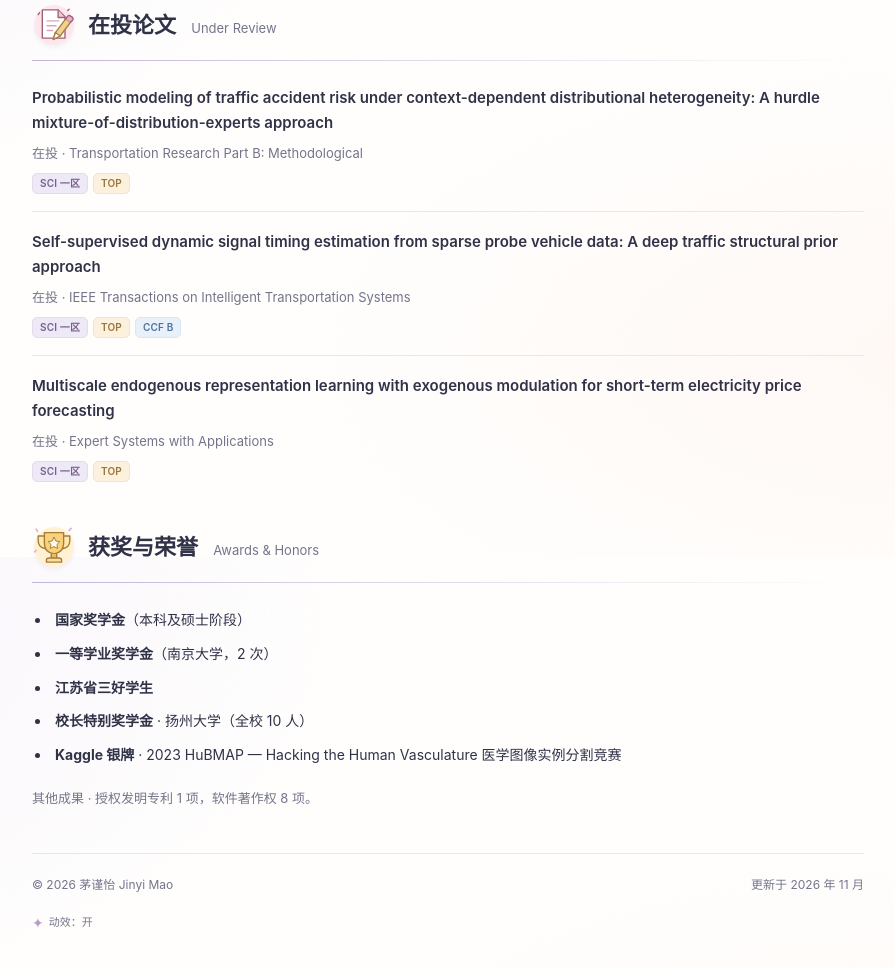
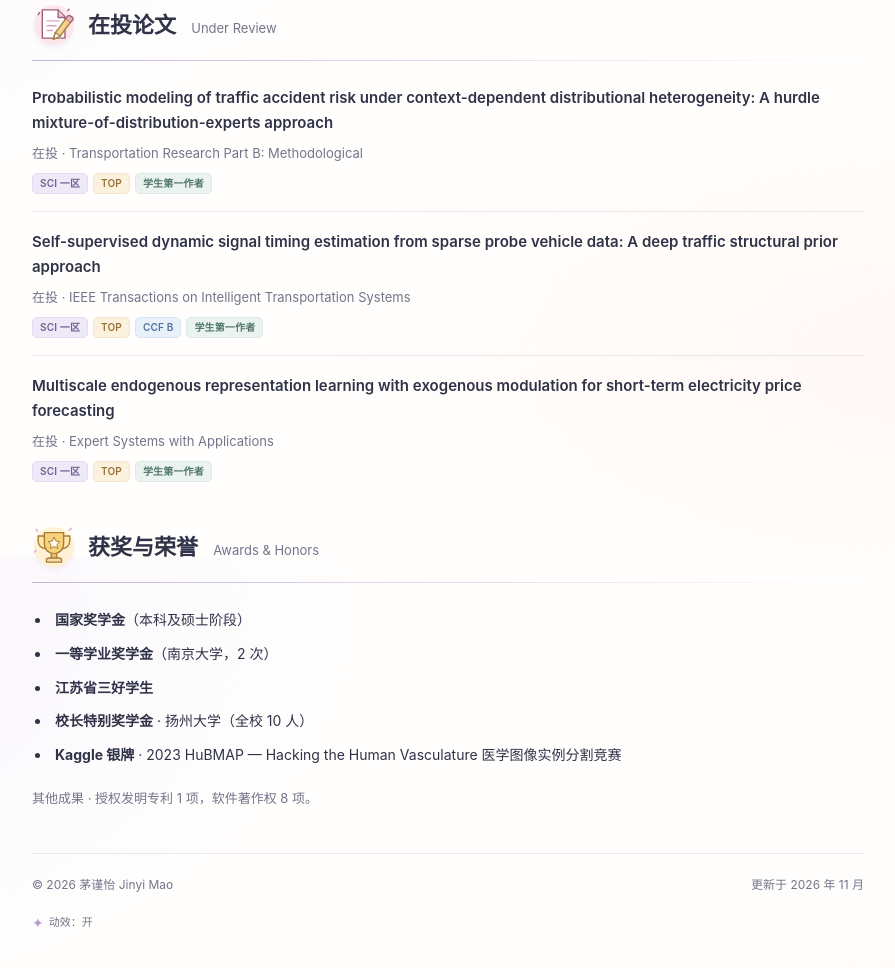
Before and after one commit to mjy0919/mjy0919.github.io, a plain HTML site: page index.html in a window 1280 px wide. Shown: the part 2643-3611 px from the top of the page, without its empty margins (338-1233 px from the left). Drawn offline with Linux system fonts and the light colour scheme.

Commit message:
Label all submitted papers as first student author

```diff
--- a/index.html
+++ b/index.html
@@ -241,6 +241,7 @@
     .paper-badge.top { background:#fcf1dc; color:#98723d; border-color:#f2e5c8; }
     .paper-badge.ccf { background:#e8f0fa; color:#51739c; border-color:#d9e6f5; }
     .submission .paper-badges { margin:8px 0 0; }
+    .paper-badge.student-author { background:#eaf3ef; color:#507766; border-color:#dcebe3; }
   </style>
 </head>
 <body>
@@ -369,17 +370,17 @@
         <article class="submission">
           <h3>Probabilistic modeling of traffic accident risk under context-dependent distributional heterogeneity: A hurdle mixture-of-distribution-experts approach</h3>
           <p data-en="Under review · Transportation Research Part B: Methodological">在投 · Transportation Research Part B: Methodological</p>
-          <div class="paper-badges"><span class="paper-badge rank" data-en="SCI · CAS Tier 1">SCI 一区</span><span class="paper-badge top">TOP</span></div>
+          <div class="paper-badges"><span class="paper-badge rank" data-en="SCI · CAS Tier 1">SCI 一区</span><span class="paper-badge top">TOP</span><span class="paper-badge student-author" data-en="First student author">学生第一作者</span></div>
         </article>
         <article class="submission">
           <h3>Self-supervised dynamic signal timing estimation from sparse probe vehicle data: A deep traffic structural prior approach</h3>
           <p data-en="Under review · IEEE Transactions on Intelligent Transportation Systems">在投 · IEEE Transactions on Intelligent Transportation Systems</p>
-          <div class="paper-badges"><span class="paper-badge rank" data-en="SCI · CAS Tier 1">SCI 一区</span><span class="paper-badge top">TOP</span><span class="paper-badge ccf">CCF B</span></div>
+          <div class="paper-badges"><span class="paper-badge rank" data-en="SCI · CAS Tier 1">SCI 一区</span><span class="paper-badge top">TOP</span><span class="paper-badge ccf">CCF B</span><span class="paper-badge student-author" data-en="First student author">学生第一作者</span></div>
         </article>
         <article class="submission">
           <h3>Multiscale endogenous representation learning with exogenous modulation for short-term electricity price forecasting</h3>
           <p data-en="Under review · Expert Systems with Applications">在投 · Expert Systems with Applications</p>
-          <div class="paper-badges"><span class="paper-badge rank" data-en="SCI · CAS Tier 1">SCI 一区</span><span class="paper-badge top">TOP</span></div>
+          <div class="paper-badges"><span class="paper-badge rank" data-en="SCI · CAS Tier 1">SCI 一区</span><span class="paper-badge top">TOP</span><span class="paper-badge student-author" data-en="First student author">学生第一作者</span></div>
         </article>
       </section>
       <section id="awards" aria-labelledby="awards-title">
```
